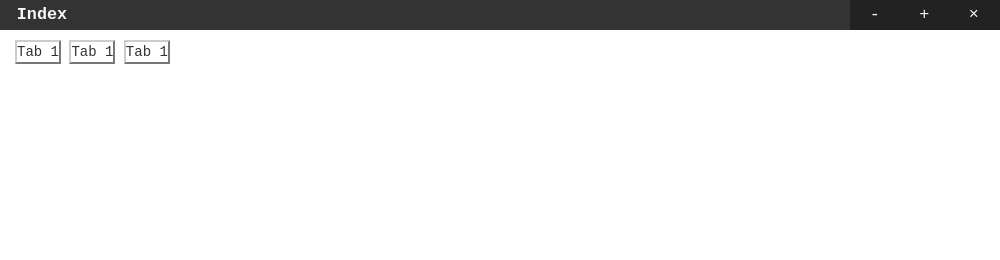
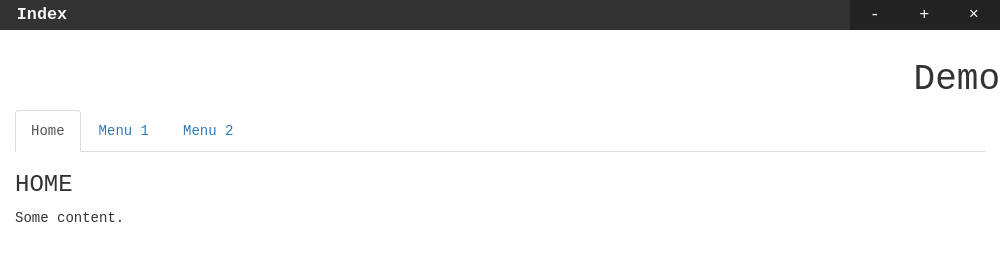
Before and after one commit to mayurthosar/electron-voter, an Electron app: page app/index.html in a window 1000 px wide. Drawn offline with nearby package versions, Linux system fonts and the light colour scheme; some packages are replaced by stand-ins of ours; no server answers.

Commit message:
Second Commit

```diff
--- a/app.js
+++ b/app.js
@@ -3,7 +3,6 @@ const path = require('path');
 const url = require('url');
 
 let win;
-
 var APP_DIR = '/app/';
 
 function createWindow(){
--- a/app/index.html
+++ b/app/index.html
@@ -1,12 +1,28 @@
 <script>
-
    const template = require('./template.js');
     var title= "Index";
     var head=`<link rel="stylesheet" href="css/bootstrapper.css">`;
-    var body = `<div class="center width-80 height-100"><div class="col-lg-12 col-md-12 col-sm-12 col-xs-12">
-    <button class="btn-default btn-md">Tab 1</button>
-    <button class="btn-default">Tab 1</button>
-    <button class="btn-default">Tab 1</button>
+    var body = `<div class="center width-80 height-100"><h1 class="pull-right">Demo</h1><div class="col-lg-12 col-md-12 col-sm-12 col-xs-12">
+<ul class="nav nav-tabs">
+  <li class="active"><a data-toggle="tab" href="#home">Home</a></li>
+  <li><a data-toggle="tab" href="#menu1">Menu 1</a></li>
+  <li><a data-toggle="tab" href="#menu2">Menu 2</a></li>
+</ul>
+
+<div class="tab-content">
+  <div id="home" class="tab-pane fade in active">
+    <h3>HOME</h3>
+    <p>Some content.</p>
+  </div>
+  <div id="menu1" class="tab-pane fade">
+    <h3>Menu 1</h3>
+    <p>Some content in menu 1.</p>
+  </div>
+  <div id="menu2" class="tab-pane fade">
+    <h3>Menu 2</h3>
+    <p>Some content in menu 2.</p>
+  </div>
+</div>
 </div>
 </div>`;
     template.createPage(title,head,body);
--- a/app/js/menuhandler.js
+++ b/app/js/menuhandler.js
@@ -2,6 +2,7 @@ const $=require('jquery');
 const { remote } = require('electron');
 
 var win = remote.getCurrentWindow();
+win.$ = win.jQuery = require('jquery');
 $('#minimize').click(function(){
     win.minimize();
 });
--- a/app/template.js
+++ b/app/template.js
@@ -9,6 +9,9 @@ function createPage(title, head, body) {
     <link rel="stylesheet" href="css/reset.css">
     <link rel="stylesheet" href="css/menu.css">
     <link rel="stylesheet" href="../node_modules/bootstrap/dist/css/bootstrap.min.css">
+    <script type="text/javascript" src="../node_modules/jquery/dist/jquery.min.js"></script>
+
+
 
      ${head}
 
@@ -35,7 +38,7 @@ function createPage(title, head, body) {
 
 <script src="js/init.js"></script>
 <script src="js/menuhandler.js"></script>
-<script src="../node_modules/jquery/dist/jquery.min.js"></script>
+
 <script src="../node_modules/bootstrap/dist/js/bootstrap.min.js"></script>
 <script src="../node_modules/angular/angular.js"></script>
 <script src="../node_modules/angular-route/angular-route.js"></script>
```
